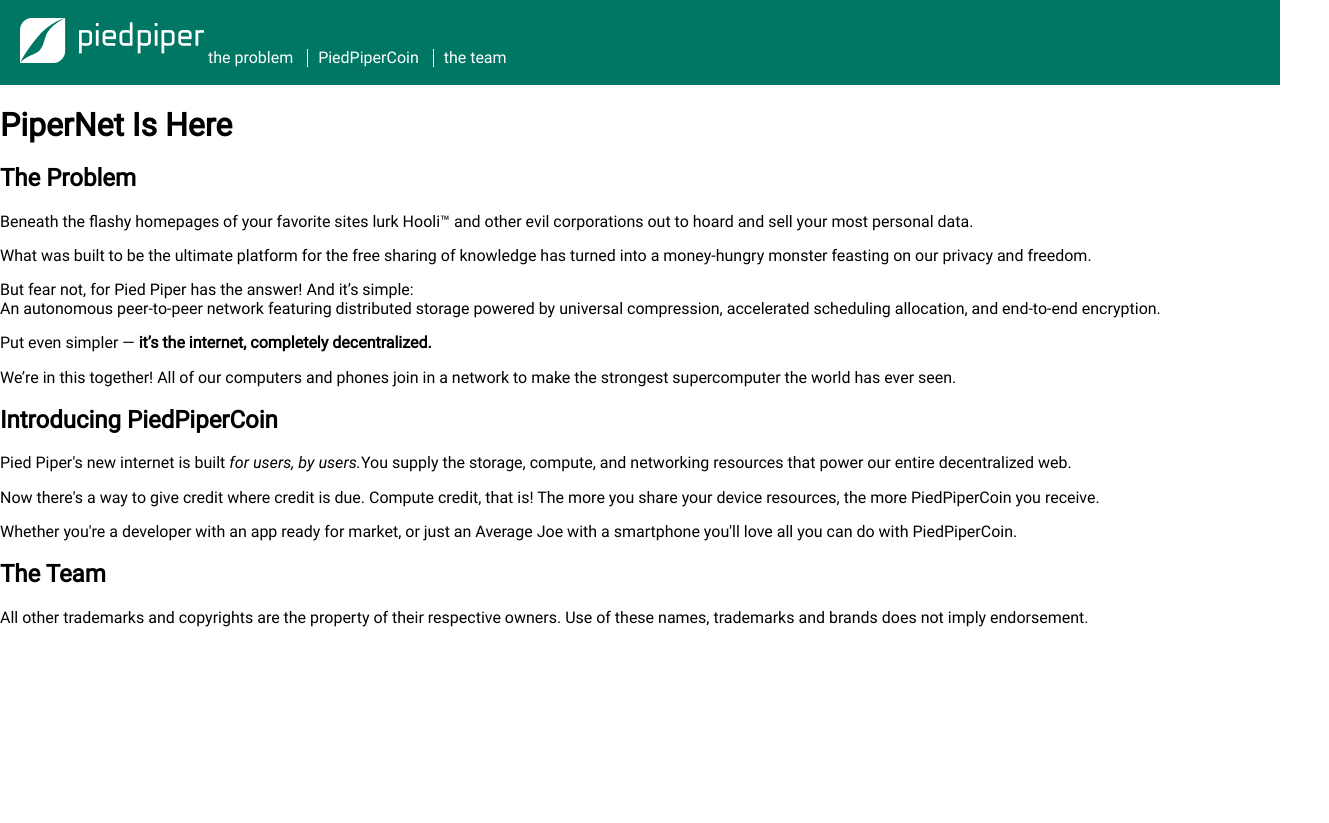
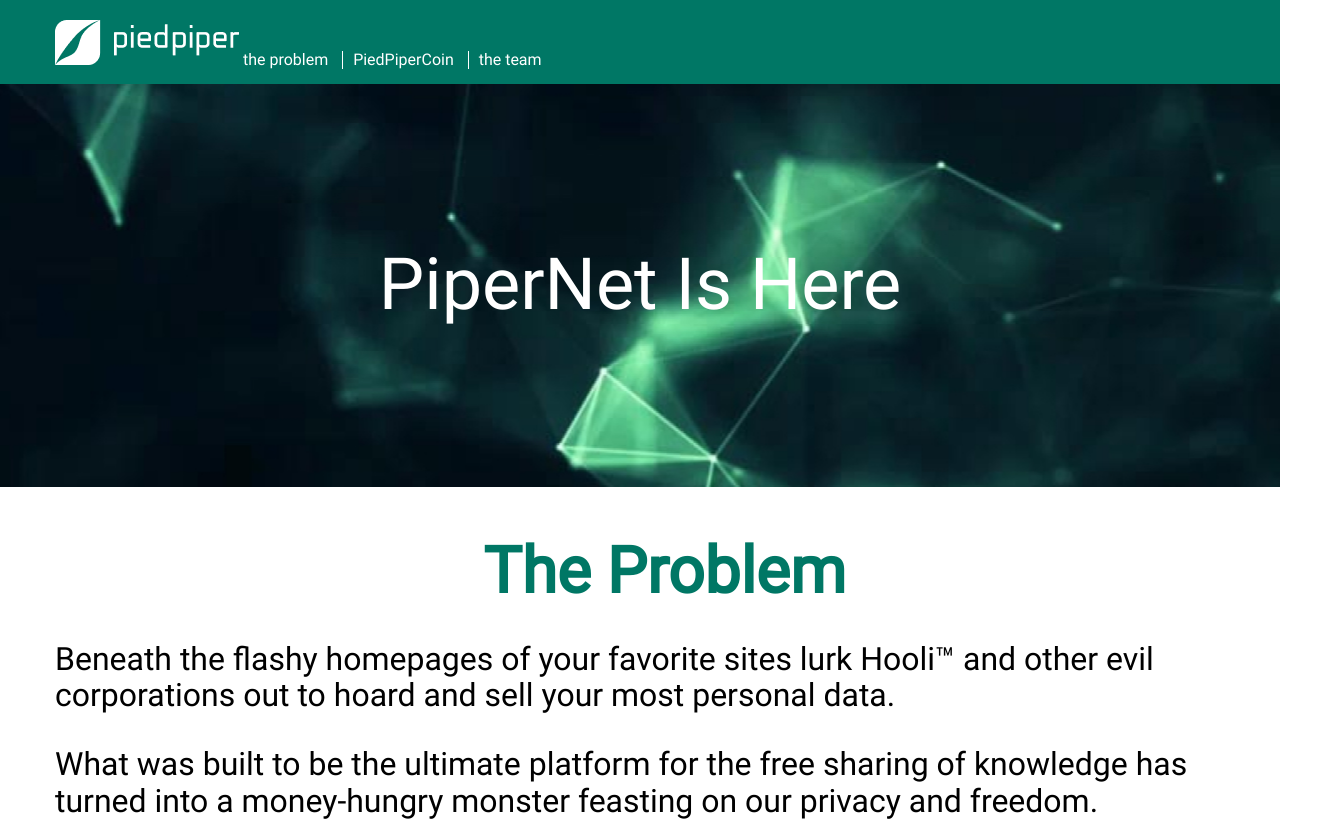
Before and after one commit to alex8belov/PiedPiper, a plain HTML site: page index.html in a window 1280 px wide. Shown: the top 823 px of the page, 1329 px wide, since content can reach past the window. Before the commit the page ends 800 px from the top, so only its background shows below. Drawn offline with Linux system fonts and the light colour scheme.

Commit message:
feat: add style

```diff
--- a/css/style.css
+++ b/css/style.css
@@ -27,16 +27,20 @@ body {
     font-family: "RobotoItalic";
 }
 .header {
+    box-sizing: border-box;
+    position: fixed;
+    top: 0px;
+    padding: 20px 0;
+    width: 100%;
+    height: 84px;
     background-color: #007765;
-    padding: 18px 20px;
 }
 
 .nav {
     display: inline-block;
-
 }
 .nav-list {
-    display: inline-block;
+    height: 100%;
     list-style-type: none;
 }
 .nav-item {
@@ -54,3 +58,105 @@ body {
 .nav-link:hover {
     color: #ddd;
 }
+.first-section {
+    background-image: url("../img/image-1.jpg");
+    background-position: center;
+}
+.main-title {
+    color: #fff;
+    margin-top: 84px;
+    font-size: 72px;
+    font-weight: 500;
+    text-align: center;
+    padding: 160px 0;
+}
+.container {
+    width: 1219px;
+    padding: 0 55px 90px;
+    margin: 0 auto;
+}
+.section-slogan {
+    background-image: url("/img/image-2.jpg");
+    background-position: center;
+}
+.container-slogan {
+    width: 900px;
+    padding: 80px 10px;
+    margin: 0 auto;
+}
+.slogan {
+    font-style: italic;
+    font-weight: 500;
+    font-size: 48px;
+    line-height: 56px;
+    text-align: center;
+    color: #FFFFFF;
+}
+.intro-paragraph {
+    font-weight: 400;
+    font-size: 32px;
+    line-height: 38px;
+}
+.intro-paragraph:first-of-type {
+    background-image: url(/img/PPC-Logo.png);
+    background-repeat: no-repeat;
+    padding-left: 160px;
+}
+.team-section {
+    background-color: #EEEEEE;
+}
+.container-team {
+    text-align: center;
+    padding-top: 60px;
+    padding-bottom: 120px;
+}
+
+.team-item {
+    display: inline-block;
+    margin-right: 212px;
+    margin-bottom: 80px;
+    margin-top: 50px;
+}
+.team-item:nth-of-type(3n) {
+    margin-right: 0;
+}
+.portrait {
+    border-radius: 50%;
+}
+.name {
+    color:#007765;
+    font-weight: 700;
+    font-size: 24px;
+    margin: 0;
+    margin-top: 12px;
+}
+.job {
+    margin: 0;
+    font-style: italic;
+    font-weight: 400;
+    font-size: 18px;
+}
+.problem-section {
+    font-size: 32px;
+    font-weight: 400;
+}
+.section-title {
+    color: #007765;
+    font-size: 64px;
+    text-align: center;
+    margin: 48px 0 16px;
+}
+.footer {
+    background-color: #333333;
+    padding: 50px 0 62px;
+}
+.footer-container {
+    width: 540px;
+    margin: 0 auto;
+}
+.footer-text {
+    font-size: 18px;
+    font-weight: 400;
+    color: #fff;
+    text-align: center;
+}
--- a/index.html
+++ b/index.html
@@ -8,6 +8,7 @@
 </head>
 <body>
     <header class="header">
+        <div class="container">
             <img src="img/logo.png" alt="logo" class="logo">
             <nav class="nav">
                 <ul class="nav-list">
@@ -16,11 +17,12 @@
                     <li class="nav-item"><a href="#team" class="nav-link">the team</a></li>
                 </ul>
             </nav>
+        </div>
     </header>
     <section class="first-section">
         <h1 class="main-title">PiperNet Is Here</h1>
     </section>
-    <section>
+    <section class="problem-section">
         <div class="container">
             <h2 class="section-title" id="problem">The Problem</h2>
             <p>
@@ -32,28 +34,52 @@
 
         </div>
     </section>
-    <section>
+    <section class="section-slogan">
         <div class="container-slogan">
-            <p>We’re in this together! All of our computers and phones join in a network to make the strongest supercomputer the world has ever seen.</p>
+            <p class="slogan">We’re in this together! All of our computers and phones join in a network to make the strongest supercomputer the world has ever seen.</p>
         </div>
     </section>
     <section>
         <div class="container">
             <h2 class="section-title" id="introducing">Introducing PiedPiperCoin</h2>
             <p class="intro-paragraph">Pied Piper's new internet is built <span class="italic">for users, by users.</span>You supply the storage, compute, and networking resources that power our entire decentralized web.</p>
-            <p>Now there's a way to give credit where credit is due. Compute credit, that is! The more you share your device resources, the more PiedPiperCoin you receive.</p>
-            <p>Whether you're a developer with an app ready for market, or just an Average Joe with a smartphone you'll love all you can do with PiedPiperCoin.</p>
+            <p class="intro-paragraph">Now there's a way to give credit where credit is due. Compute credit, that is! The more you share your device resources, the more PiedPiperCoin you receive.</p>
+            <p class="intro-paragraph">Whether you're a developer with an app ready for market, or just an Average Joe with a smartphone you'll love all you can do with PiedPiperCoin.</p>
         </div>
     </section>
-    <section>
-        <div class="container-team">
-            <h2 class="section-title" id="team">The Team</h2>
-            <div class="team-item"></div>
-            <div class="team-item"></div>
-            <div class="team-item"></div>
-            <div class="team-item"></div>
-            <div class="team-item"></div>
-            <div class="team-item"></div>
+    <section class="team-section">
+        <div class="container container-team">
+            <h2 class="section-title team-title" id="team">The Team</h2>
+            <div class="team-item">
+                <img src="./img/Richard-Hendricks.jpg" class="portrait" alt="Richard Hendricks">
+                <p class="name">Richard Hendricks</p>
+                <p class="job">Founder & CEO</p>
+            </div>
+            <div class="team-item">
+                <img src="./img/Dinesh-Chugtai.jpg" class="portrait" alt="Dinesh Chugtai">
+                <p class="name">Dinesh Chugtai</p>
+                <p class="job">Senior Programmer</p>
+            </div>
+            <div class="team-item">
+                <img src="./img/Bertram-Gilfoyle.jpg" class="portrait" alt="Bertram Gilfoyle">
+                <p class="name">Bertram Gilfoyle</p>
+                <p class="job">Chief Systems Architect</p>
+            </div>
+            <div class="team-item">
+                <img src="./img/Jared-Dunn.jpg" class="portrait" alt="Jared Dunn">
+                <p class="name">Jared Dunn</p>
+                <p class="job">Chief Operating Officer</p>
+            </div>
+            <div class="team-item">
+                <img src="./img/Monica-Hall.jpg" class="portrait" alt="Monica Hall">
+                <p class="name">Monica Hall</p>
+                <p class="job">Chief Financial Officer</p>
+            </div>
+            <div class="team-item">
+                <img src="./img/Nelson-Bighetti.jpg" class="portrait" alt="Nelson Bighetti">
+                <p class="name">Nelson Bighetti</p>
+                <p class="job">Majority Investor</p>
+            </div>
         </div>
     </section>
     <footer class="footer">
```
Lines whose indentation alone changed are shown as unchanged.
